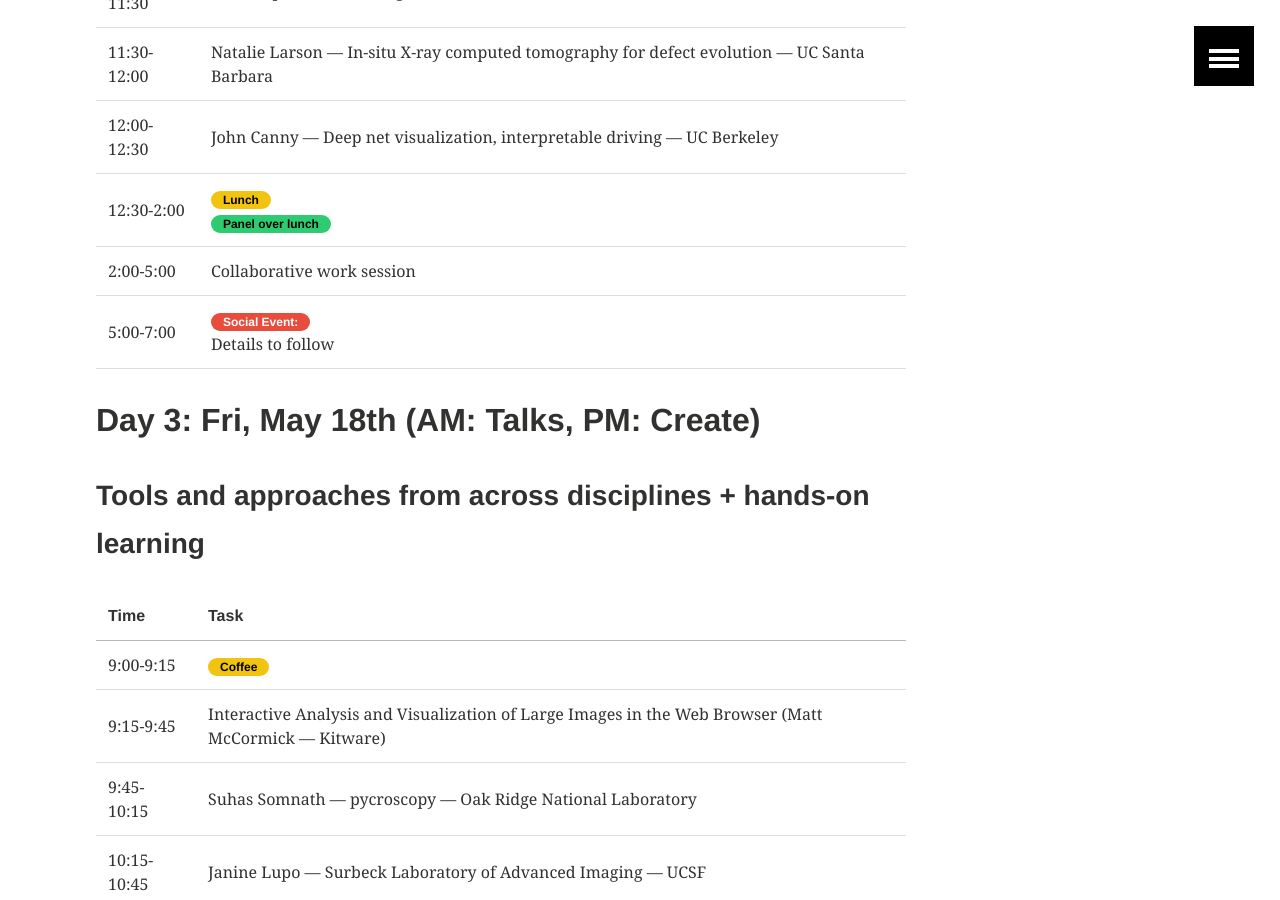
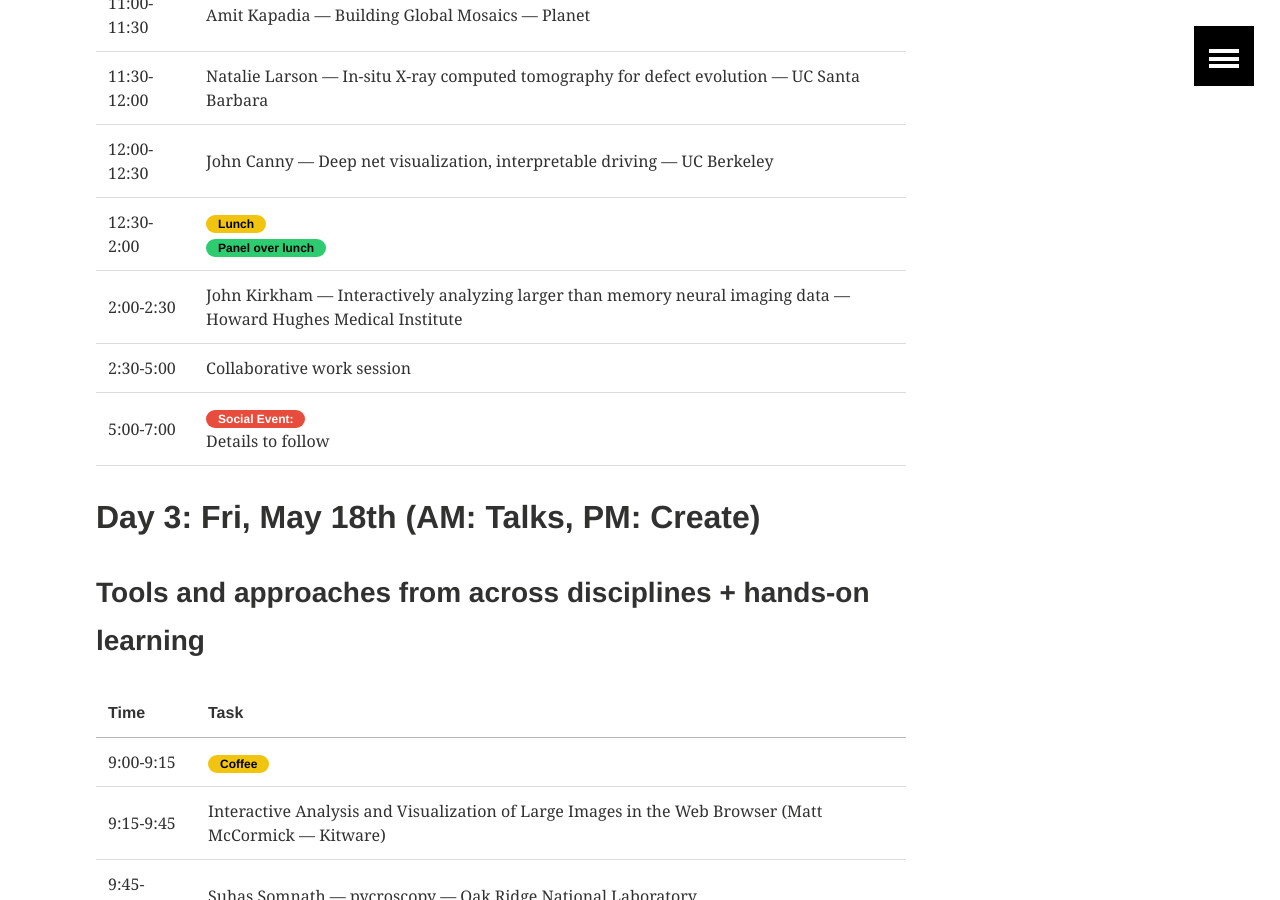
Before and after one commit to imagexd/imagexd.github.io, a Jekyll site: the page built from programs/imagexd2018.md, in a window 1280 px wide and 900 px high, scrolled down 1742 px. Built offline with Jekyll 4.4.1, drawn with Linux system fonts in a browser that asks for light colours.

Commit message:
adding John Kirkham to the list of speakers

```diff
--- a/programs/imagexd2018.md
+++ b/programs/imagexd2018.md
@@ -57,7 +57,8 @@ image:
 |----
 | 12:30-2:00  | <span class="badge warning">Lunch</span> <br/> <span class="badge success">Panel over lunch</span> |
 |----
-| 2:00-5:00   | Collaborative work session |
+| 2:00-2:30   | John Kirkham --- Interactively analyzing larger than memory neural imaging data --- Howard Hughes Medical Institute|
+| 2:30-5:00   | Collaborative work session |
 | 5:00-7:00   | <span class="badge danger">Social Event:</span> <br/> Details to follow |
 
 
```
